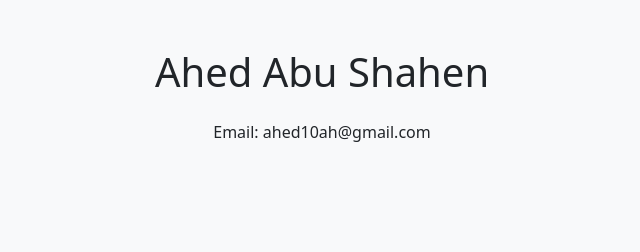
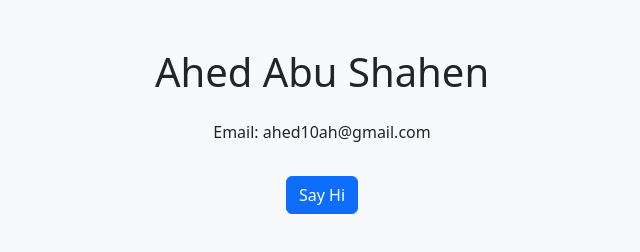
Before and after one commit to Ahedabushahen/FULLSTACKPROJECT, a plain HTML site: page index.html in a window 1280 px wide. Shown: the whole page, without its empty margins (318-958 px from the left). Drawn offline with nearby package versions, Linux system fonts and the light colour scheme.

Commit message:
Added JS alert action

```diff
--- a/index.html
+++ b/index.html
@@ -11,5 +11,8 @@
     <h1 class="mb-4">Ahed Abu Shahen</h1>
     <p>Email: ahed10ah@gmail.com</p>
   </div>
+
+  <button onclick="alert('Welcome Ahed!')" class="btn btn-primary mt-3">Say Hi</button>
+
 </body>
 </html>
```
